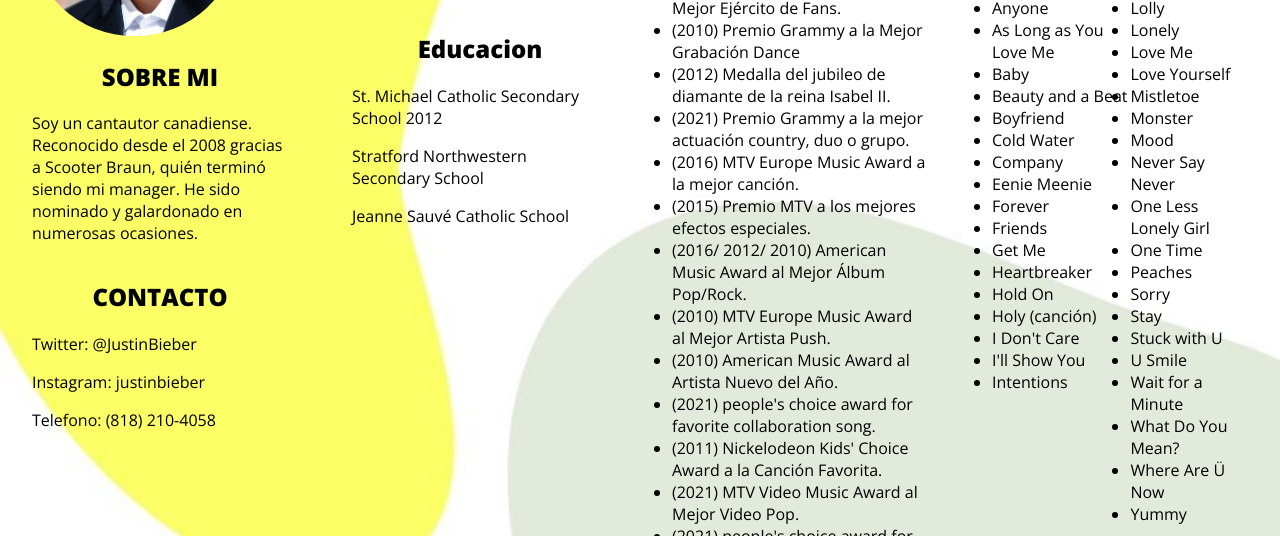
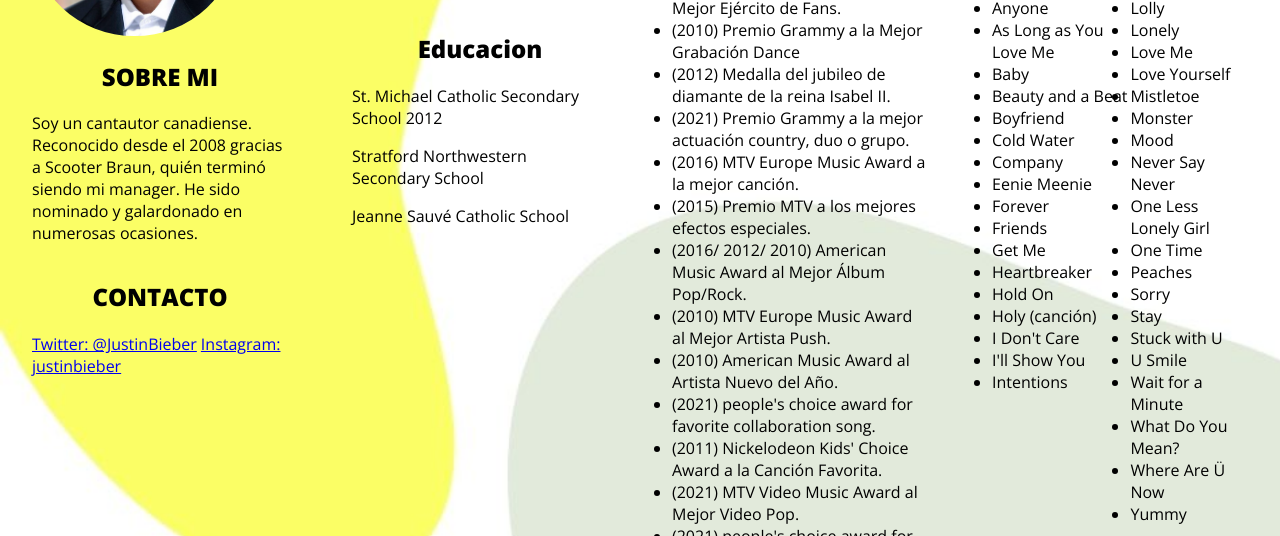
Before and after one commit to guadaguerra/CVJUSTINBIEBER-GUADALUPE, a plain HTML site: page index.html in a window 1280 px wide. Shown: the part 264-800 px from the top of the page. Drawn offline with Linux system fonts and the light colour scheme; files whose address does not match are found by name.

Commit message:
Add files via upload

```diff
--- a/index.html
+++ b/index.html
@@ -40,10 +40,10 @@
                 <p>Soy un cantautor canadiense. Reconocido desde el 2008 gracias a Scooter Braun, quién terminó siendo mi manager. He sido nominado y galardonado en numerosas ocasiones.</p>
             </div>
             <div>
-                <h2 id="contacto">CONTACTO</h2>
-                <p>Twitter: @JustinBieber</p>
-                <p>Instagram: justinbieber</p>
-                <p>Telefono: (818) 210-4058</p>
+                <h2 id="contacto" >CONTACTO</h2>
+                <a href="https://twitter.com/justinbieber" target="_blank">Twitter: @JustinBieber</a>
+                <a href="https://www.instagram.com/justinbieber/" target="_blank">Instagram: justinbieber</a>
+
             </div>
         </div>
         <div class="columna">
--- a/styles.css
+++ b/styles.css
@@ -20,6 +20,10 @@
 }
 
 p {
+	font-family: OpenSans-regular
+}
+
+a{
 	font-family: OpenSans-regular
 }
 
```
